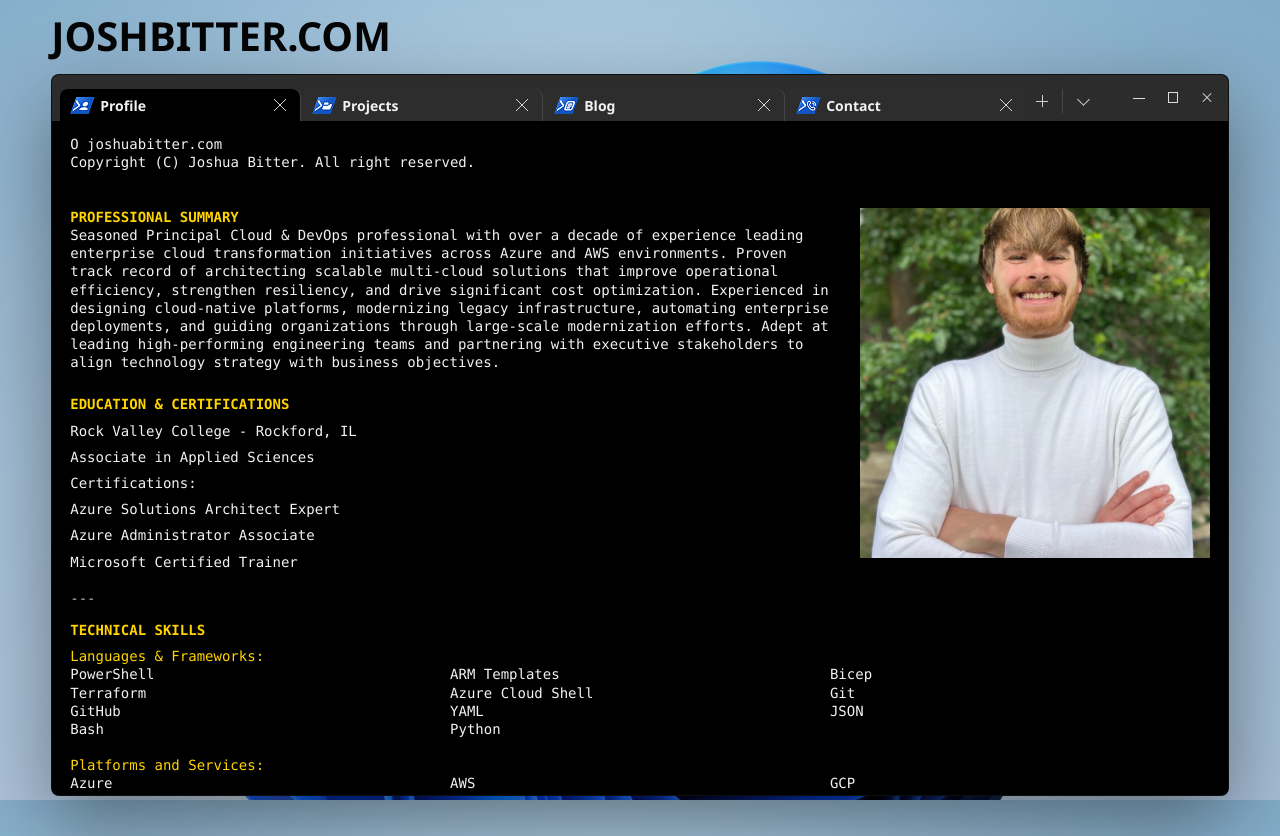
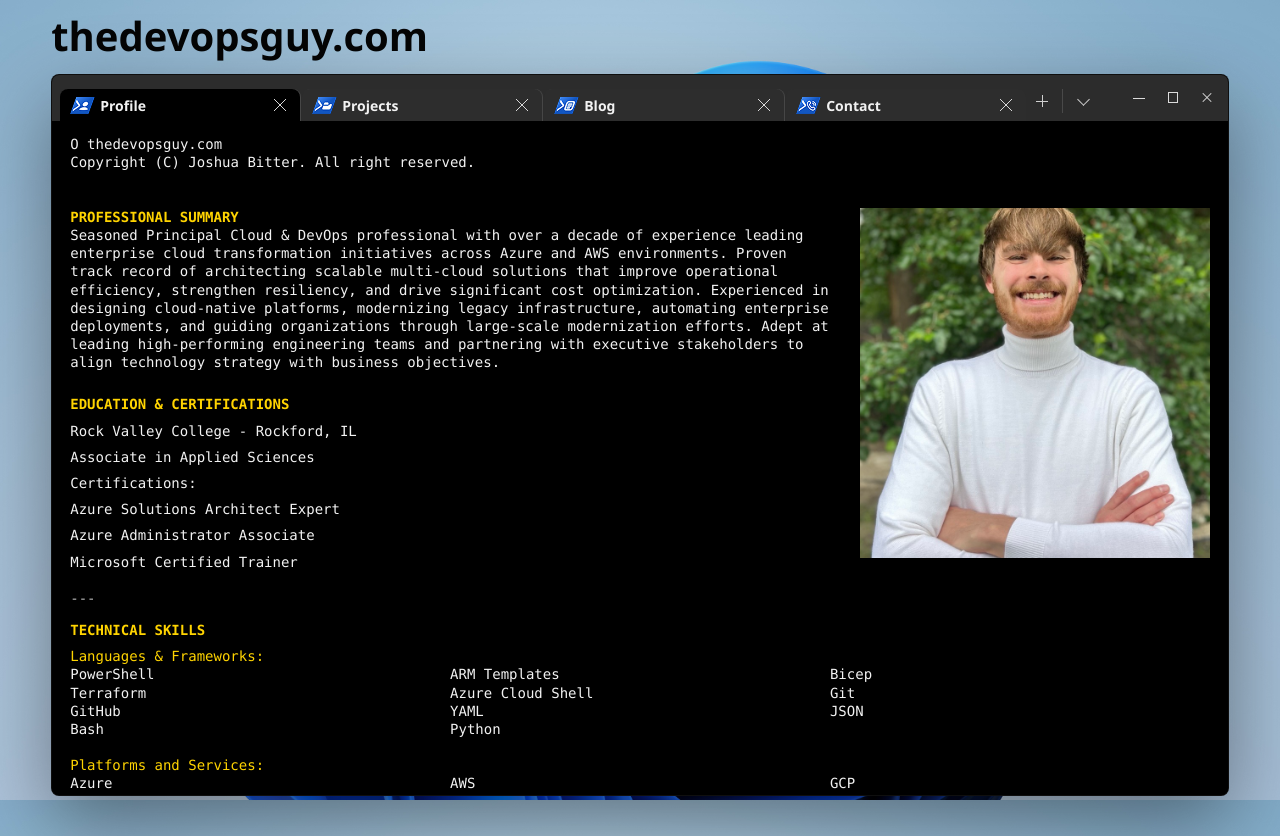
Before and after one commit to paivadabreu/thedevopsguy.com, a plain HTML site: page index.html in a window 1280 px wide. Drawn offline with Linux system fonts and the light colour scheme.

Commit message:
Rename site to thedevopsguy.com

```diff
--- a/content/profile.json
+++ b/content/profile.json
@@ -1,6 +1,6 @@
 {
   "name": "Joshua Bitter",
-  "domain": "joshuabitter.com",
+  "domain": "thedevopsguy.com",
   "title": "Principal Cloud & DevOps Professional",
   "email": "joshua.k.bitter@outlook.com",
   "phone": "(815) 742-0681",
--- a/index.html
+++ b/index.html
@@ -3,7 +3,7 @@
   <head>
     <meta charset="utf-8">
     <meta name="viewport" content="width=device-width, initial-scale=1">
-    <title>JOSHBITTER.COM</title>
+    <title>thedevopsguy.com</title>
     <meta name="description" content="A Windows Terminal inspired CV portfolio.">
     <link rel="icon" type="image/png" href="assets/profile.png">
     <link rel="preload" href="css/style.css?v=20260608d" as="style">
@@ -11,7 +11,7 @@
   </head>
   <body>
     <main class="desktop" aria-label="Windows Terminal portfolio">
-      <div class="site-label" aria-hidden="true">JOSHBITTER.COM</div>
+      <div class="site-label" aria-hidden="true">thedevopsguy.com</div>
       <section class="terminal-window" aria-label="Portfolio terminal application">
         <header class="titlebar">
           <nav class="tabs" aria-label="Terminal tabs">
@@ -39,6 +39,6 @@
     <script src="js/typewriter.js?v=20260608c"></script>
     <script src="js/terminal.js?v=20260608c"></script>
     <script src="js/tabs.js?v=20260608h"></script>
-    <script src="js/app.js?v=20260608i"></script>
+    <script src="js/app.js?v=20260608j"></script>
   </body>
 </html>
--- a/js/app.js
+++ b/js/app.js
@@ -5,7 +5,8 @@
   };
 
   const fetchJson = async (path) => {
-    const response = await fetch(path);
+    const separator = path.includes('?') ? '&' : '?';
+    const response = await fetch(`${path}${separator}v=20260608j`);
     if (!response.ok) throw new Error(`Unable to load ${path}`);
     return response.json();
   };
```
